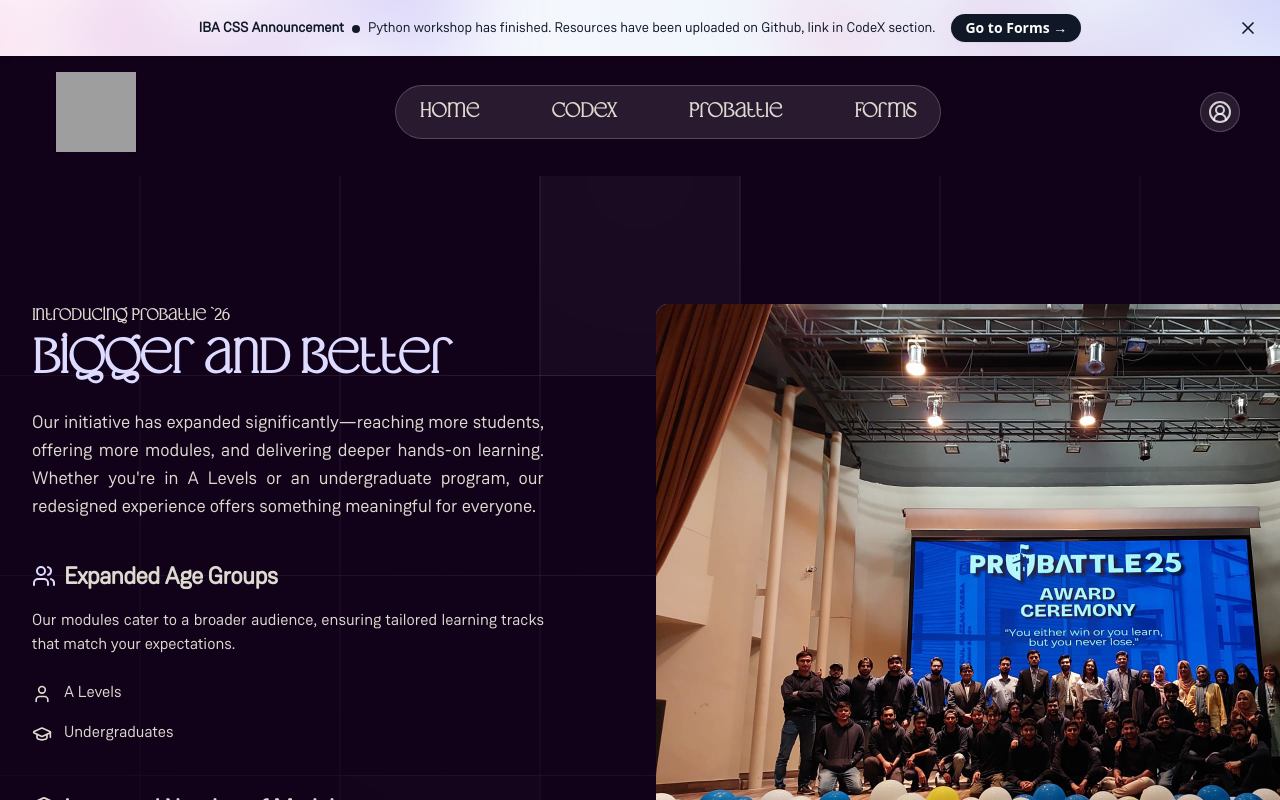
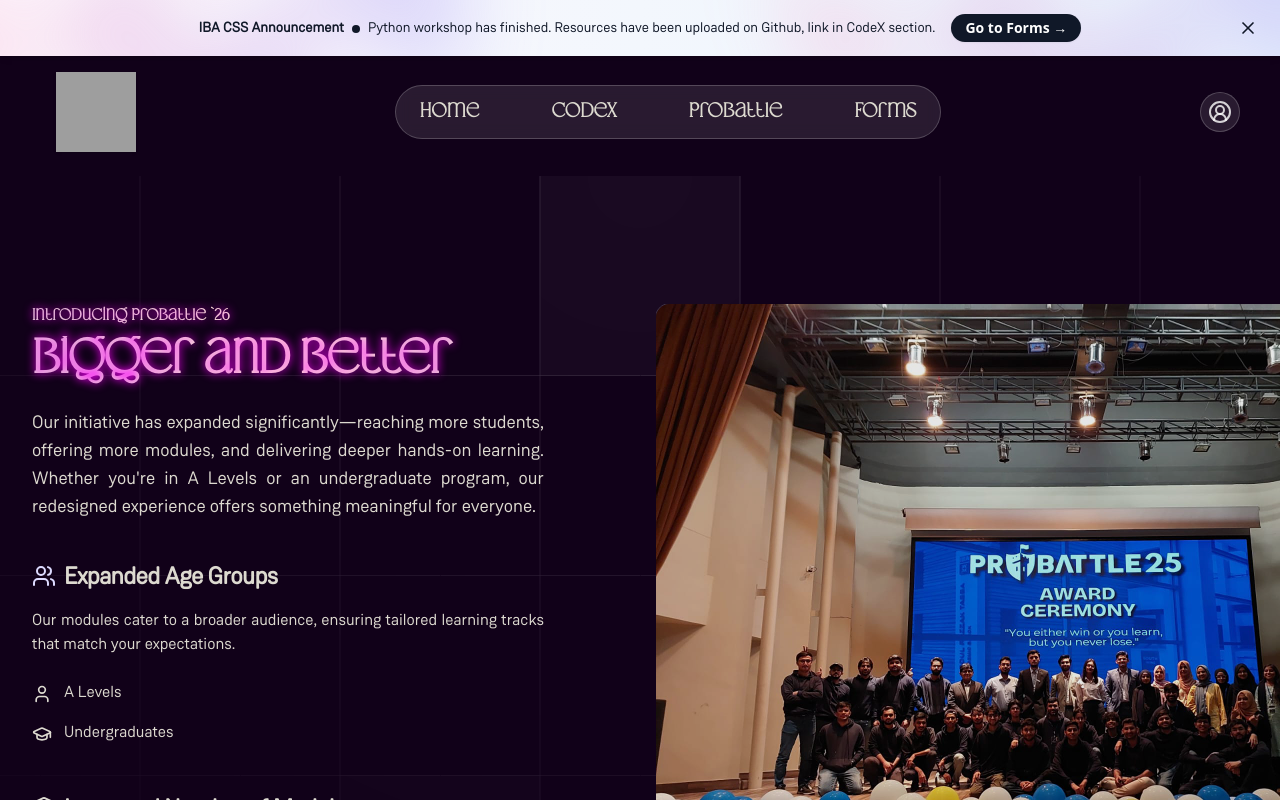
Before and after one commit to css-iba/css-website, a Next.js app: page /ProBattle in a window 1280 px wide. Shown: the top 800 px of the page. Built offline with nearby package versions, Linux system fonts and the light colour scheme; grey boxes are pictures that could not be loaded.

Commit message:
Update About.tsx

```diff
--- a/components/ProBattle/About.tsx
+++ b/components/ProBattle/About.tsx
@@ -54,9 +54,17 @@ const About: React.FC = () => {
           <div className="lg:pr-4">
             <div className="lg:max-w-lg">
 
-              <p className="text-base font-heading font-semibold">Introducing ProBattle `26</p>
+              <p
+                style={{ WebkitBackgroundClip: "text", WebkitTextFillColor: "transparent" , textShadow: "0 0 10px #ff00ff" }}
+                className="text-base font-heading font-semibold bg-gradient-to-r from-[var(--colour-text)] via-[var(--colour-accent)] to-[var(--colour-text)] bg-clip-text text-transparent"
+              >
+                Introducing ProBattle `26
+              </p>
 
-              <h1 className="mt-2 text-4xl font-semibold tracking-tight colour-secondary sm:text-5xl font-heading">
+              <h1
+                style={{ WebkitBackgroundClip: "text", WebkitTextFillColor: "transparent" , textShadow: "0 0 10px #ff00ff" }}
+                className="mt-2 text-4xl font-semibold tracking-tight colour-secondary sm:text-5xl font-heading bg-gradient-to-r from-[var(--colour-text)] via-[var(--colour-accent)] to-[var(--colour-text)] bg-clip-text text-transparent"
+              >
                 Bigger and better
               </h1>
 
@@ -83,6 +91,8 @@ const About: React.FC = () => {
                 shadow-xl
                 ring-1 ring-white/20
                 object-cover
+                brightness-90
+                contrast-100
                 "
             />
         </div>
```
